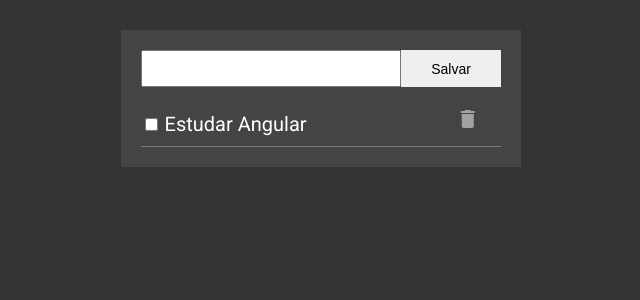
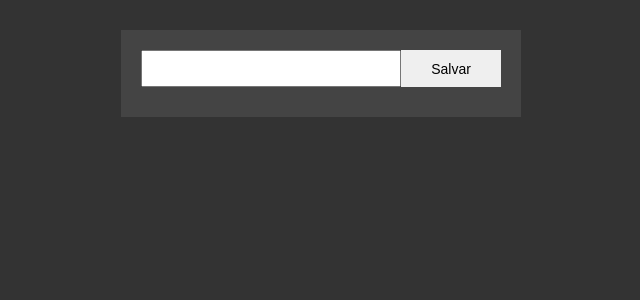
Before and after one commit to JonathanBrant/toDoList_Angular, an Angular app: page / in a window 1280 px wide. Shown: the top 300 px of the page, without its empty margins (319-959 px from the left). Built offline with nearby package versions, Linux system fonts and the light colour scheme.

Commit message:
bug addTask fix

```diff
--- a/src/app/components/to-do-list/to-do-list.component.ts
+++ b/src/app/components/to-do-list/to-do-list.component.ts
@@ -8,12 +8,11 @@
   styleUrls: ['./to-do-list.component.css']
 })
 export class ToDoListComponent implements OnInit {
+  public tasks:Todo[];
+  // private ts: TaskService = new TaskService();
 
-  public tasks:Todo[];
-  private ts: TaskService = new TaskService();
-
-  constructor() {
-    this.tasks = this.ts.getTasks();
+  constructor(ts:TaskService) {
+    this.tasks = ts.getTasks();
   }
 
   ngOnInit(): void {
--- a/src/app/components/to-do/to-do.component.ts
+++ b/src/app/components/to-do/to-do.component.ts
@@ -1,5 +1,6 @@
 import { Component, Input, OnInit } from '@angular/core';
 import { Todo } from 'src/app/models/ToDo';
+import { TaskService } from 'src/app/services/task.service';
 
 @Component({
   selector: 'app-to-do',
@@ -9,7 +10,9 @@
 export class ToDoComponent implements OnInit {
 
   @Input() tasks!:Todo;
-  constructor() {
+  service:TaskService
+  constructor(s:TaskService) {
+    this.service = s
   }
 
   ngOnInit(): void {
--- a/src/app/services/task.service.ts
+++ b/src/app/services/task.service.ts
@@ -8,7 +8,6 @@
   tasks: Todo[];
   constructor() {
     this.tasks = [
-      {done: false, text: 'Estudar Angular', priority: 1},
     ]
   }
 
```
